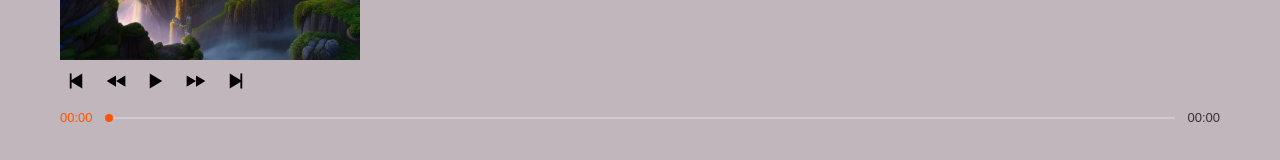
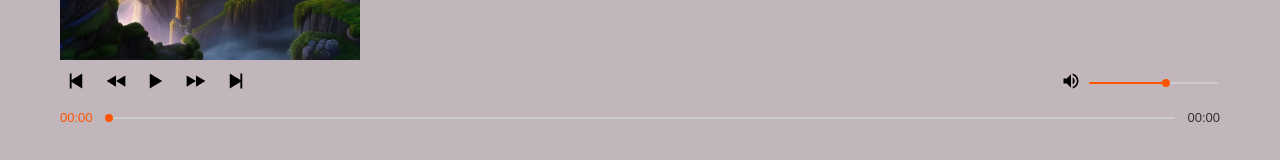
Before and after one commit to Remar59/liremersion, a React (Create React App) app: page /cat in a window 1280 px wide. Shown: the part 260-420 px from the top of the page. Built offline with nearby package versions, Linux system fonts and the light colour scheme.

Commit message:
Audio player fully functionnal (skip prev and forward, next track and prev, progress bar and volume).

```diff
--- a/src/components/AudioPlayer.js
+++ b/src/components/AudioPlayer.js
@@ -1,27 +1,66 @@
+import { useRef, useState } from 'react';
 import { tracks } from '../data/tracks';
-import { useRef, useState } from 'react';
+
+
 import DisplayTrack from './DisplayTrack';
 import Controls from './Controls';
 import ProgressBar from './ProgressBar';
 
 const AudioPlayer = () => {
-
-  const [currentTrack, setCurrentTrack] = useState(tracks[0]);
-  const audioRef = useRef();
-  const progressBarRef = useRef();
+  // states
+  const [trackIndex, setTrackIndex] = useState(0);
+  const [currentTrack, setCurrentTrack] = useState(
+    tracks[trackIndex]
+  );
   const [timeProgress, setTimeProgress] = useState(0);
   const [duration, setDuration] = useState(0);
 
+  // reference
+  const audioRef = useRef();
+  const progressBarRef = useRef();
+
+  const handleNext = () => {
+    if (trackIndex >= tracks.length - 1) {
+      setTrackIndex(0);
+      setCurrentTrack(tracks[0]);
+    } else {
+      setTrackIndex((prev) => prev + 1);
+      setCurrentTrack(tracks[trackIndex + 1]);
+    }
+  };
+
   return (
+    <>
       <div className="audio-player">
         <div className="inner">
-      <DisplayTrack {...{ currentTrack, audioRef, setDuration, progressBarRef }} />
-      <Controls {...{ audioRef, progressBarRef, duration, setTimeProgress }} />
+          <DisplayTrack
+            {...{
+              currentTrack,
+              audioRef,
+              setDuration,
+              progressBarRef,
+              handleNext,
+            }}
+          />
+          <Controls
+            {...{
+              audioRef,
+              progressBarRef,
+              duration,
+              setTimeProgress,
+              tracks,
+              trackIndex,
+              setTrackIndex,
+              setCurrentTrack,
+              handleNext,
+            }}
+          />
           <ProgressBar
             {...{ progressBarRef, audioRef, timeProgress, duration }}
           />
         </div>
       </div>
+    </>
   );
 };
 export default AudioPlayer;
--- a/src/components/Controls.js
+++ b/src/components/Controls.js
@@ -1,6 +1,6 @@
-import { useState, useEffect, useRef, useCallback } from "react";
+import { useState, useEffect, useRef, useCallback } from 'react';
 
-// Icones
+// icônes
 import {
   IoPlayBackSharp,
   IoPlayForwardSharp,
@@ -8,13 +8,29 @@ import {
   IoPlaySkipForwardSharp,
   IoPlaySharp,
   IoPauseSharp,
-} from "react-icons/io5";
+} from 'react-icons/io5';
 
-const Controls = ({audioRef, progressBarRef,
+import {
+  IoMdVolumeHigh,
+  IoMdVolumeOff,
+  IoMdVolumeLow,
+} from 'react-icons/io';
+
+const Controls = ({
+  audioRef,
+  progressBarRef,
   duration,
-  setTimeProgress}) => {
+  setTimeProgress,
+  tracks,
+  trackIndex,
+  setTrackIndex,
+  setCurrentTrack,
+  handleNext,
+}) => {
+  const [isPlaying, setIsPlaying] = useState(false);
+  const [volume, setVolume] = useState(60);
+  const [muteVolume, setMuteVolume] = useState(false);
 
-  const [isPlaying, setIsPlaying] = useState(false);
   const togglePlayPause = () => {
     setIsPlaying((prev) => !prev);
   };
@@ -42,26 +58,72 @@ const Controls = ({audioRef, progressBarRef,
     playAnimationRef.current = requestAnimationFrame(repeat);
   }, [isPlaying, audioRef, repeat]);
 
+  const skipForward = () => {
+    audioRef.current.currentTime += 10;
+  };
+
+  const skipBackward = () => {
+    audioRef.current.currentTime -= 10;
+  };
+
+  const handlePrevious = () => {
+    if (trackIndex === 0) {
+      let lastTrackIndex = tracks.length - 1;
+      setTrackIndex(lastTrackIndex);
+      setCurrentTrack(tracks[lastTrackIndex]);
+    } else {
+      setTrackIndex((prev) => prev - 1);
+      setCurrentTrack(tracks[trackIndex - 1]);
+    }
+  };
+
+  useEffect(() => {
+    if (audioRef) {
+      audioRef.current.volume = volume / 100;
+      audioRef.current.muted = muteVolume;
+    }
+  }, [volume, audioRef, muteVolume]);
 
   return (
     <div className="controls-wrapper">
       <div className="controls">
-        <button>
+        <button onClick={handlePrevious}>
           <IoPlaySkipBackSharp />
         </button>
-        <button>
+        <button onClick={skipBackward}>
           <IoPlayBackSharp />
         </button>
 
         <button onClick={togglePlayPause}>
           {isPlaying ? <IoPauseSharp /> : <IoPlaySharp />}
         </button>
-        <button>
+        <button onClick={skipForward}>
           <IoPlayForwardSharp />
         </button>
-        <button>
+        <button onClick={handleNext}>
           <IoPlaySkipForwardSharp />
         </button>
+      </div>
+      <div className="volume">
+        <button onClick={() => setMuteVolume((prev) => !prev)}>
+          {muteVolume || volume < 5 ? (
+            <IoMdVolumeOff />
+          ) : volume < 40 ? (
+            <IoMdVolumeLow />
+          ) : (
+            <IoMdVolumeHigh />
+          )}
+        </button>
+        <input
+          type="range"
+          min={0}
+          max={100}
+          value={volume}
+          onChange={(e) => setVolume(e.target.value)}
+          style={{
+            background: `linear-gradient(to right, #f50 ${volume}%, #ccc ${volume}%)`,
+          }}
+        />
       </div>
     </div>
   );
--- a/src/components/DisplayTrack.js
+++ b/src/components/DisplayTrack.js
@@ -1,8 +1,12 @@
 import { BsMusicNoteBeamed } from 'react-icons/bs';
 
-const DisplayTrack = ({ currentTrack, audioRef, setDuration,
-  progressBarRef }) => {
-
+const DisplayTrack = ({
+  currentTrack,
+  audioRef,
+  setDuration,
+  progressBarRef,
+  handleNext,
+}) => {
   const onLoadedMetadata = () => {
     const seconds = audioRef.current.duration;
     setDuration(seconds);
@@ -11,7 +15,11 @@ const DisplayTrack = ({ currentTrack, audioRef, setDuration,
 
   return (
     <div>
-      <audio src={currentTrack.src} ref={audioRef} onLoadedMetadata={onLoadedMetadata}
+      <audio
+        src={currentTrack.src}
+        ref={audioRef}
+        onLoadedMetadata={onLoadedMetadata}
+        onEnded={handleNext}
       />
       <div className="audio-info">
         <div className="audio-image">
@@ -33,5 +41,4 @@ const DisplayTrack = ({ currentTrack, audioRef, setDuration,
     </div>
   );
 };
-
 export default DisplayTrack;
--- a/src/data/tracks.js
+++ b/src/data/tracks.js
@@ -1,15 +1,26 @@
 // audio files
 import fantasytheme from './songs/Fantasy Exploration Main.mp3';
+import Concerntheme from './songs/Concern.mp3';
 
 // audio thumbnails
 import fantasythumb from './thumbnails/fantasythumb.jpg';
+import Concernthumb from './thumbnails/Concernthumb.jpg';
 
 export const tracks = [
   {
+    id: "PREOC",
     title: 'Fantasy Main Theme',
     src: fantasytheme,
     author: 'Glandalf',
     thumbnail: fantasythumb,
   },
-  // ...
+  {
+    id: "EXPLO",
+    title: 'Concern',
+    src: Concerntheme,
+    author: 'Glandalf',
+    thumbnail: Concernthumb,
+  },
+
+
 ];
```
Also changed, not shown: src/data/thumbnails/Concernthumb.jpg (added), 1 other file (tests, documents, lock files or other folders). Lines whose indentation alone changed are shown as unchanged.
